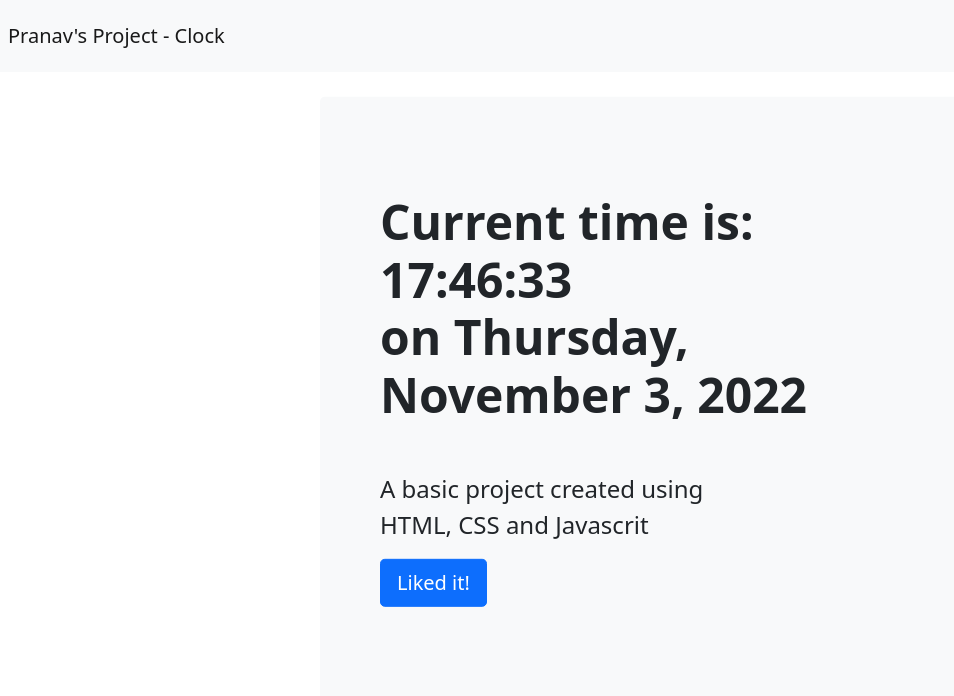
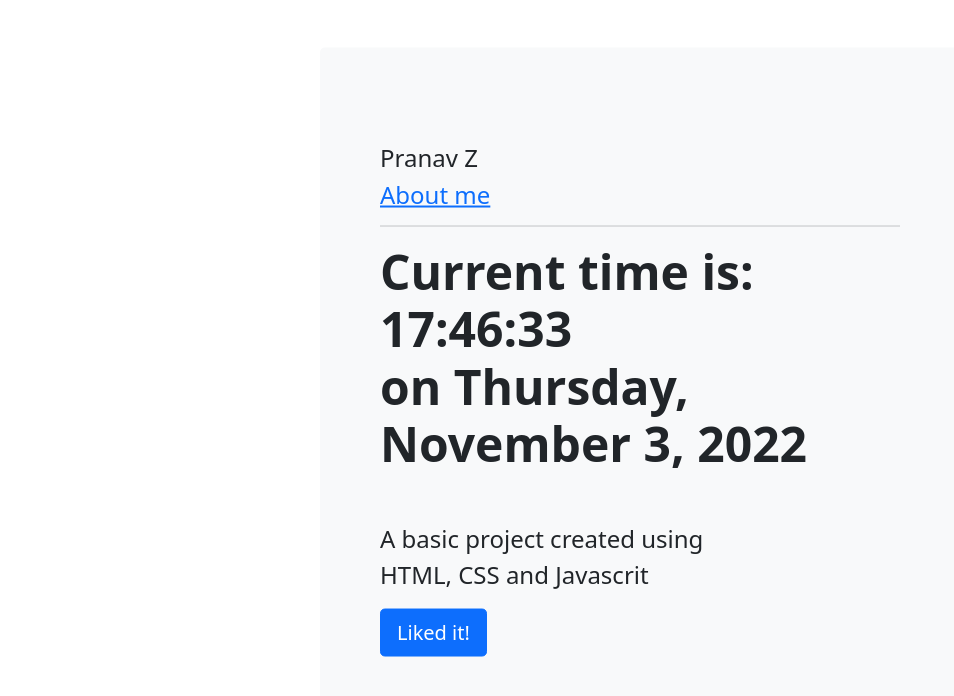
Before and after one commit to pranav-z26/Clock-using-Javascript, a plain HTML site: page index.html in a window 1280 px wide. Shown: the whole page, without its empty margins (0-954 px from the left). Drawn offline with nearby package versions, Linux system fonts and the light colour scheme.

Commit message:
commit s

```diff
--- a/index.html
+++ b/index.html
@@ -27,17 +27,20 @@
 <body>
 
 
-  <nav class="navbar navbar-expand-lg navbar-light bg-light">
+  <!-- <nav class="navbar navbar-expand-lg navbar-light bg-light">
     <a class="navbar-brand m-2" href="#">Pranav's Project - Clock</a>
     <button class="navbar-toggler" type="button" data-toggle="collapse" data-target="#navbarSupportedContent"
       aria-controls="navbarSupportedContent" aria-expanded="false" aria-label="Toggle navigation">
       <span class="navbar-toggler-icon"></span>
     </button>
-  </nav>
+  </nav> -->
 
   <div class="container my-5 mainc">
     <div class="p-5 mb-4 bg-light rounded-3 position-absolute top-50 start-50 translate-middle">
       <div class="container-fluid py-5">
+        <h4>Pranav Z</h4>
+        <h4><a href="https://pranav-z26.github.io/portfolio">About me</a></h4>
+        <hr>
         <h1 class="display-5 fw-bold">Current time is: <span id="time">
 
           </span></h1>
```
